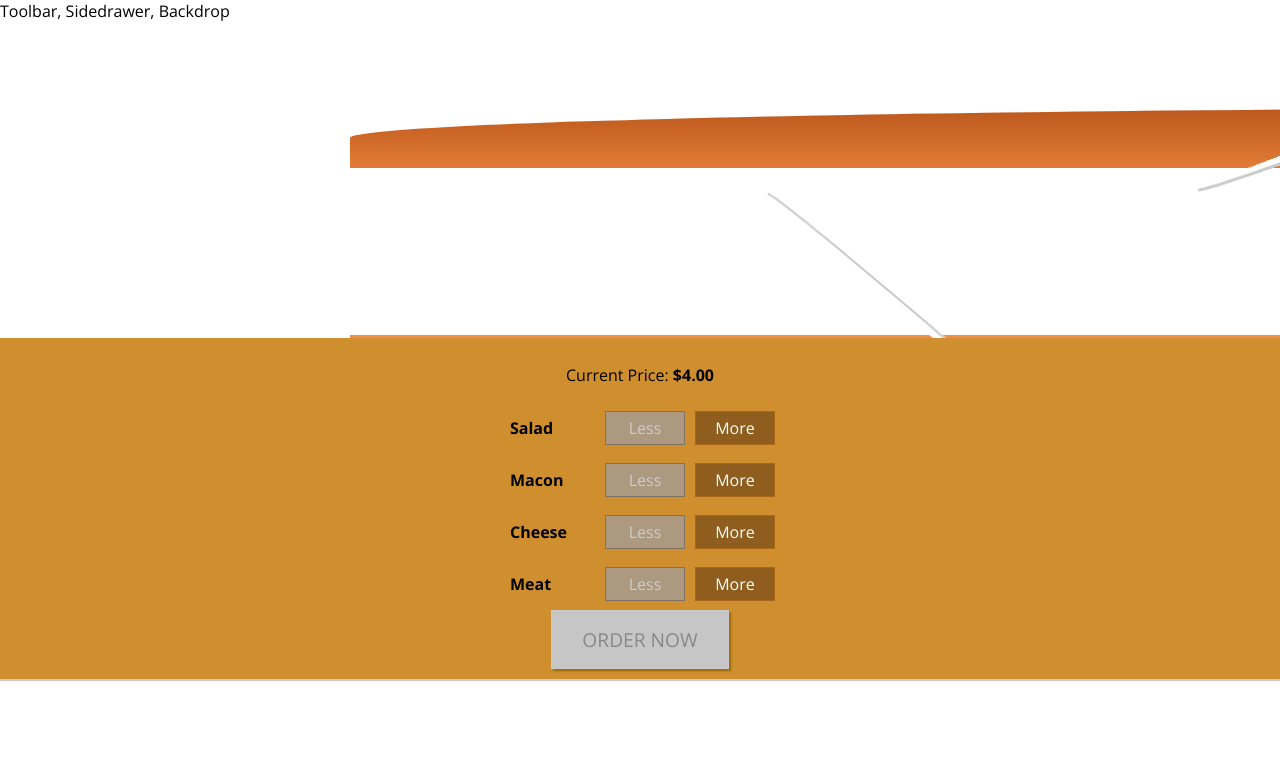
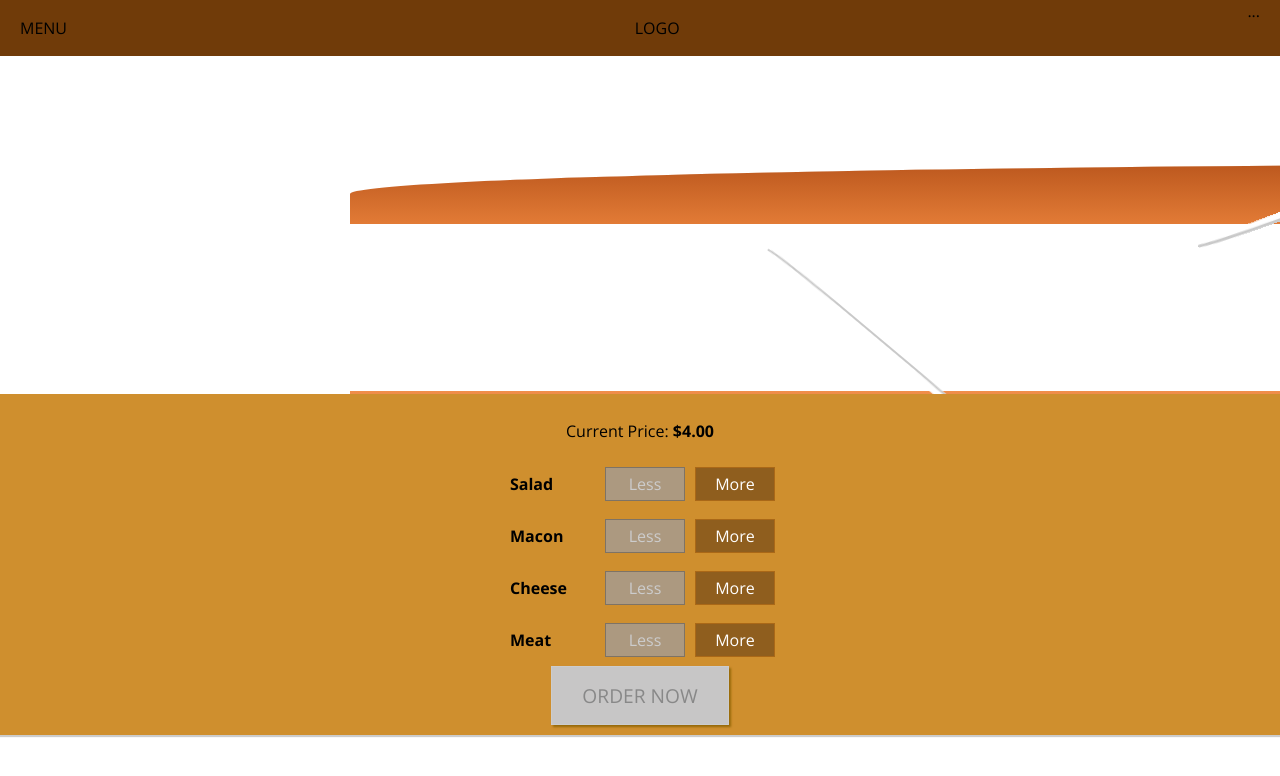
Before and after one commit to DuncanMoyo/burger-builder, a React app: page / in a window 1280 px wide. Shown: the top 776 px of the page. Built offline with nearby package versions, Linux system fonts and the light colour scheme.

Commit message:
adding a toolbar

```diff
--- a/src/components/Layout/Layout.js
+++ b/src/components/Layout/Layout.js
@@ -1,9 +1,11 @@
 import React from "react";
 import Aux from "../../hoc/Auxillary";
 import classes from './Layout.module.css';
+import Toolbar from '../Navigation/Toolbar'
 
 const layout = (props) => (
   <Aux>
+    <Toolbar />
     <div>Toolbar, Sidedrawer, Backdrop</div>
     <main className={classes.Content}>{props.children}</main>
   </Aux>
--- a/src/components/Layout/Layout.module.css
+++ b/src/components/Layout/Layout.module.css
@@ -1,3 +1,3 @@
 .Content {
-  margin-top: 16px;
+  margin-top: 72px;
 }
--- /dev/null
+++ b/src/components/Navigation/Toolbar.js
@@ -0,0 +1,14 @@
+import React from 'react';
+import classes from './Toolbar.module.css';
+
+const toolbar = (props) => (
+  <header className={classes.Toolbar}>
+    <div>MENU</div>
+    <div>LOGO</div>
+    <nav>
+      ...
+    </nav>
+  </header>
+)
+
+export default toolbar
--- /dev/null
+++ b/src/components/Navigation/Toolbar.module.css
@@ -0,0 +1,18 @@
+.Toolbar {
+  height: 56px;
+  width: 100%;
+  position: fixed;
+  top: 0;
+  left: 0;
+  background-color: #703B09;
+  display: flex;
+  justify-content: space-between;
+  align-items: center;
+  padding: 0 20px;
+  box-sizing: border-box;
+  z-index: 90;
+}
+
+.Toolbar nav {
+  height: 100%;
+}
```
